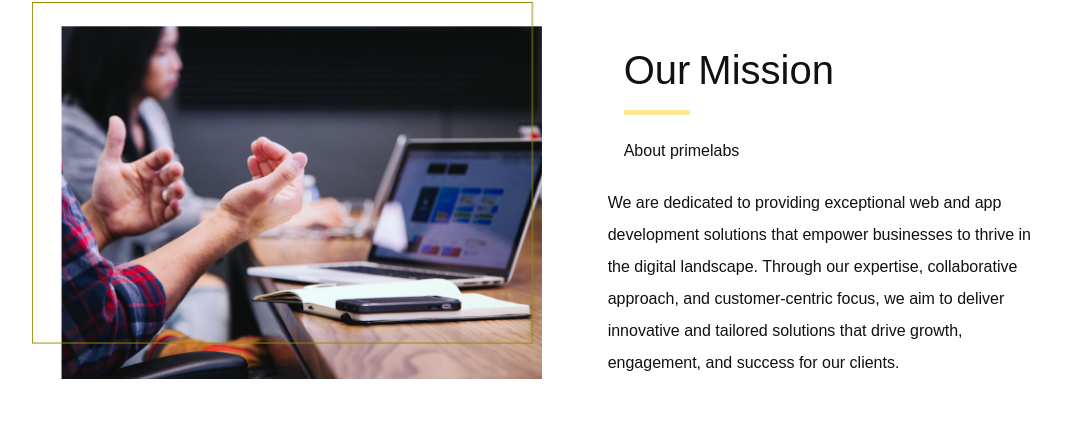
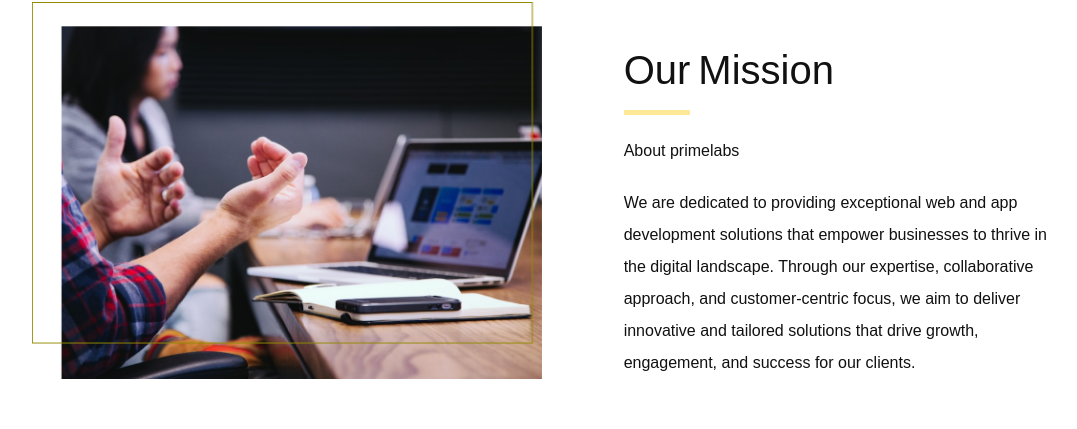
Before and after one commit to Benson-xix/PrimeLabs, a React (Vite) app: page / in a window 1280 px wide. Shown: the part 1259-1688 px from the top of the page, without its empty margins (76-1153 px from the left). Built offline with nearby package versions, Linux system fonts and the light colour scheme.

Commit message:
Update Goals.jsx

```diff
--- a/src/Components/Goals.jsx
+++ b/src/Components/Goals.jsx
@@ -36,7 +36,7 @@ const Goals = () => {
 
         <h5 className=" text-Black text-[16px] font-sora font-400 leading-[200%] xxs:pl-[1rem] ">About primelabs</h5>
 
-        <p className=" text-Black text-[16px]  font-sora font-400 leading-[32px] lg:pr-[0rem] md:pr-[3rem] max-xs:pr-[3rem]  max:xxs:pl-[1rem] ">
+        <p className=" text-Black text-[16px]  font-sora font-400 leading-[32px] lg:pr-[0rem] md:pr-[3rem] xs:pr-[2rem] xxs:pr-[3rem] xxs:pl-[1rem]  ">
         We are dedicated to providing exceptional web and app development solutions that empower businesses to thrive in the digital landscape.
          Through our expertise, collaborative approach, and customer-centric focus, we aim to deliver innovative and tailored solutions that drive growth,
           engagement, and success for our clients.
```
